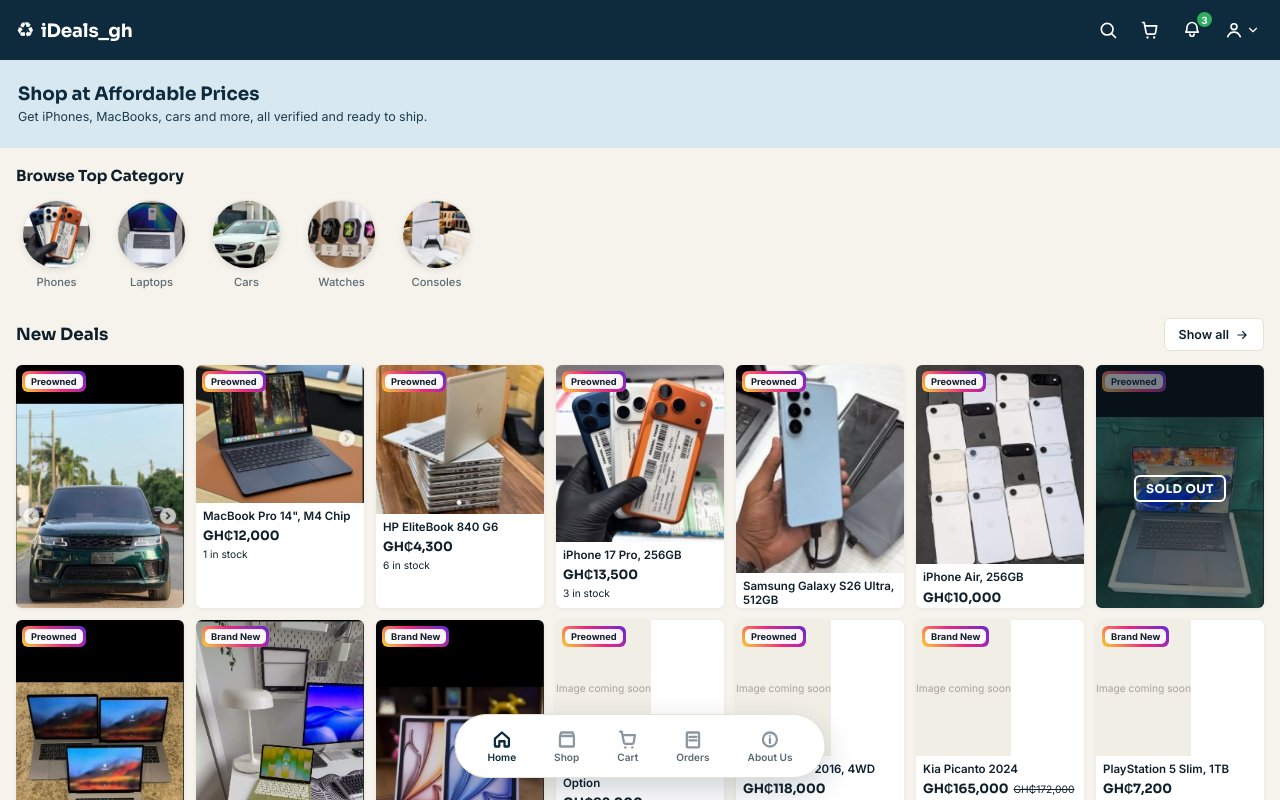
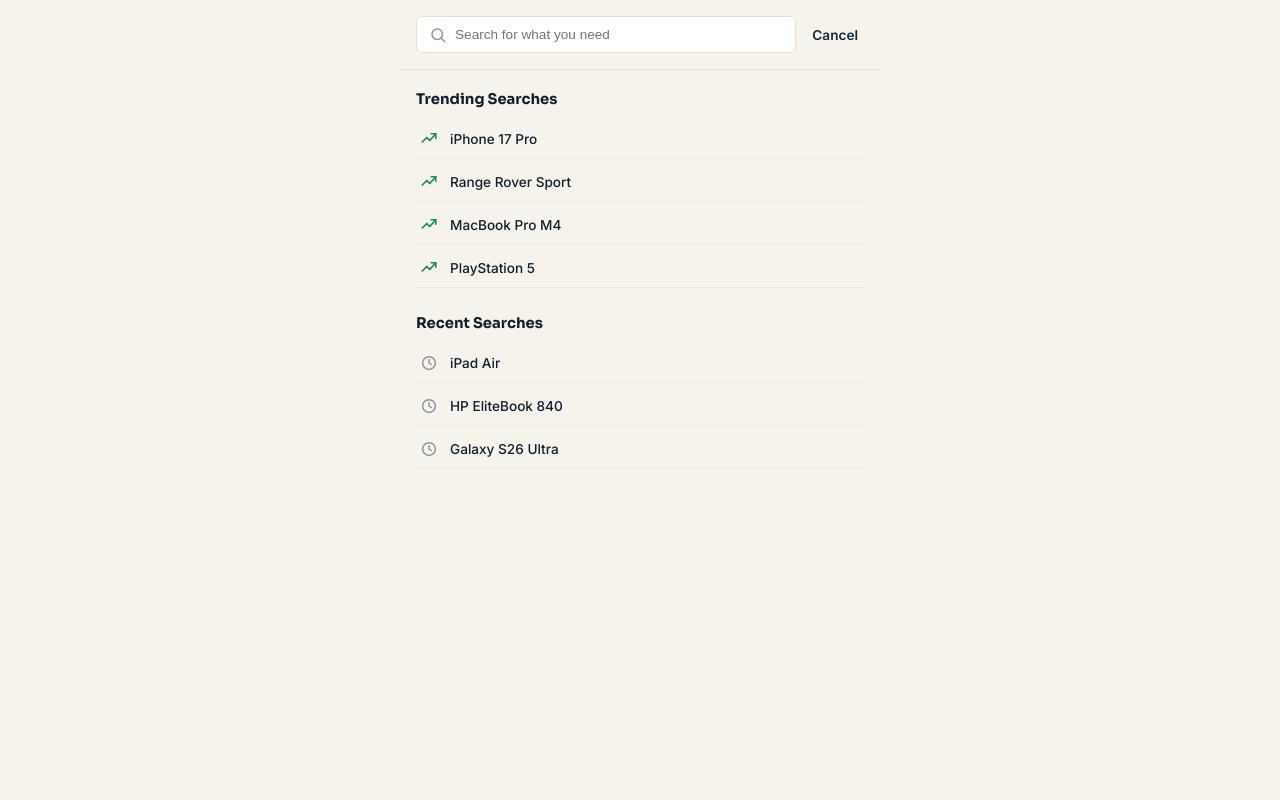
Before and after one commit to tontonvs/ideals_gh, a React (Vite) app: page / in a window 1280 px wide. Both pictures are taken after a click on the button 1108 px from the left and 30 px from the top of the page. Shown: the top 800 px of the page. Built offline with nearby package versions, Linux system fonts and the light colour scheme.

Commit message:
Badge only on Brand New, wider bottom nav spacing, fullscreen search overlay

```diff
--- a/src/components/ProductCard.tsx
+++ b/src/components/ProductCard.tsx
@@ -29,7 +29,9 @@
           <div style={styles.imagePlaceholder}>Image coming soon</div>
         )}
         <div style={styles.conditionTagPosition}>
-          <ConditionBadge condition={product.condition} />
+          {product.condition === "Brand New" && (
+            <ConditionBadge condition={product.condition} />
+          )}
         </div>
         {soldOut && (
           <div style={styles.soldOutOverlay}>
--- a/src/components/ProductDetailOverlay.tsx
+++ b/src/components/ProductDetailOverlay.tsx
@@ -95,7 +95,9 @@
               <div style={styles.carouselPlaceholder}>Image coming soon</div>
             )}
             <div style={styles.conditionTagPosition}>
-              <ConditionBadge condition={product.condition} size="lg" />
+              {product.condition === "Brand New" && (
+                <ConditionBadge condition={product.condition} size="lg" />
+              )}
             </div>
             {soldOut && (
               <div style={styles.soldOutBadgeWrap}>
--- /dev/null
+++ b/src/components/SearchOverlay.tsx
@@ -0,0 +1,207 @@
+import { useState } from "react";
+
+interface SearchOverlayProps {
+  onClose: () => void;
+}
+
+const TRENDING_SEARCHES = [
+  "iPhone 17 Pro",
+  "Range Rover Sport",
+  "MacBook Pro M4",
+  "PlayStation 5",
+];
+
+const RECENT_SEARCHES = ["iPad Air", "HP EliteBook 840", "Galaxy S26 Ultra"];
+
+export default function SearchOverlay({ onClose }: SearchOverlayProps) {
+  const [query, setQuery] = useState("");
+
+  return (
+    <div style={styles.backdrop}>
+      <div style={styles.sheet}>
+        <div style={styles.searchRow}>
+          <div style={styles.inputWrap}>
+            <SearchIcon />
+            <input
+              autoFocus
+              type="text"
+              value={query}
+              onChange={(e) => setQuery(e.target.value)}
+              placeholder="Search for what you need"
+              style={styles.input}
+            />
+          </div>
+          <button style={styles.cancelBtn} onClick={onClose}>
+            Cancel
+          </button>
+        </div>
+
+        <div style={styles.scrollArea}>
+          <div style={styles.section}>
+            <h2 style={styles.sectionHeading}>Trending Searches</h2>
+            <div style={styles.list}>
+              {TRENDING_SEARCHES.map((term) => (
+                <button key={term} style={styles.row}>
+                  <TrendUpIcon />
+                  <span style={styles.rowText}>{term}</span>
+                </button>
+              ))}
+            </div>
+          </div>
+
+          <div style={styles.section}>
+            <h2 style={styles.sectionHeading}>Recent Searches</h2>
+            <div style={styles.list}>
+              {RECENT_SEARCHES.map((term) => (
+                <button key={term} style={styles.row}>
+                  <ClockIcon />
+                  <span style={styles.rowText}>{term}</span>
+                </button>
+              ))}
+            </div>
+          </div>
+        </div>
+      </div>
+    </div>
+  );
+}
+
+function SearchIcon() {
+  return (
+    <svg width="18" height="18" viewBox="0 0 24 24" fill="none">
+      <circle cx="11" cy="11" r="7" stroke="#8A96A0" strokeWidth="2" />
+      <line
+        x1="21"
+        y1="21"
+        x2="16.65"
+        y2="16.65"
+        stroke="#8A96A0"
+        strokeWidth="2"
+        strokeLinecap="round"
+      />
+    </svg>
+  );
+}
+
+function ClockIcon() {
+  return (
+    <svg width="18" height="18" viewBox="0 0 24 24" fill="none">
+      <circle cx="12" cy="12" r="8.5" stroke="#8A96A0" strokeWidth="2" />
+      <path
+        d="M12 7.5V12l3 2"
+        stroke="#8A96A0"
+        strokeWidth="2"
+        strokeLinecap="round"
+        strokeLinejoin="round"
+      />
+    </svg>
+  );
+}
+
+function TrendUpIcon() {
+  return (
+    <svg width="18" height="18" viewBox="0 0 24 24" fill="none">
+      <path
+        d="M3 16l6-6 4 4 8-9"
+        stroke="var(--color-accent-green)"
+        strokeWidth="2.2"
+        strokeLinecap="round"
+        strokeLinejoin="round"
+      />
+      <path
+        d="M15 5h6v6"
+        stroke="var(--color-accent-green)"
+        strokeWidth="2.2"
+        strokeLinecap="round"
+        strokeLinejoin="round"
+      />
+    </svg>
+  );
+}
+
+const styles: Record<string, React.CSSProperties> = {
+  backdrop: {
+    position: "fixed",
+    inset: 0,
+    background: "var(--color-bg)",
+    zIndex: 110,
+    display: "flex",
+    justifyContent: "center",
+  },
+  sheet: {
+    width: "100%",
+    maxWidth: 480,
+    display: "flex",
+    flexDirection: "column",
+    height: "100%",
+  },
+  searchRow: {
+    display: "flex",
+    alignItems: "center",
+    gap: 10,
+    padding: "16px",
+    borderBottom: "1px solid #E7E1D3",
+  },
+  inputWrap: {
+    flex: 1,
+    display: "flex",
+    alignItems: "center",
+    gap: 8,
+    border: "1px solid #E7E1D3",
+    borderRadius: "var(--radius-sm)",
+    padding: "0 12px",
+    background: "var(--color-card)",
+  },
+  input: {
+    flex: 1,
+    border: "none",
+    outline: "none",
+    padding: "10px 0",
+    fontSize: "0.85rem",
+    background: "transparent",
+    color: "var(--color-text-dark)",
+  },
+  cancelBtn: {
+    background: "none",
+    border: "none",
+    fontSize: "0.85rem",
+    fontWeight: 600,
+    color: "var(--color-navy)",
+    whiteSpace: "nowrap",
+  },
+  scrollArea: {
+    flex: 1,
+    overflowY: "auto",
+    padding: "20px 16px",
+  },
+  section: {
+    marginBottom: 26,
+  },
+  sectionHeading: {
+    margin: "0 0 12px",
+    fontFamily: "var(--font-display)",
+    fontWeight: 700,
+    fontSize: "0.92rem",
+    color: "var(--color-text-dark)",
+  },
+  list: {
+    display: "flex",
+    flexDirection: "column",
+    gap: 4,
+  },
+  row: {
+    display: "flex",
+    alignItems: "center",
+    gap: 12,
+    padding: "10px 4px",
+    background: "none",
+    border: "none",
+    textAlign: "left",
+    borderBottom: "1px solid #EFEAE0",
+  },
+  rowText: {
+    fontSize: "0.85rem",
+    fontWeight: 500,
+    color: "var(--color-text-dark)",
+  },
+};
--- a/src/components/TopNav.tsx
+++ b/src/components/TopNav.tsx
@@ -1,6 +1,7 @@
 import { useState, useRef, useEffect } from "react";
 import { Link } from "react-router-dom";
 import { useCart } from "../context/CartContext";
+import SearchOverlay from "./SearchOverlay";
 
 interface TopNavProps {
   notificationCount?: number;
@@ -8,6 +9,7 @@
 
 export default function TopNav({ notificationCount = 3 }: TopNavProps) {
   const [profileOpen, setProfileOpen] = useState(false);
+  const [searchOpen, setSearchOpen] = useState(false);
   const dropdownRef = useRef<HTMLDivElement>(null);
   const { itemCount } = useCart();
 
@@ -25,6 +27,7 @@
   }, []);
 
   return (
+    <>
       <header style={styles.nav}>
         <Link to="/" style={styles.logoWrap}>
           <span style={styles.recycle}>&#9851;</span>
@@ -32,7 +35,11 @@
         </Link>
 
         <div style={styles.icons}>
-        <button aria-label="Search" style={styles.iconBtn}>
+          <button
+            aria-label="Search"
+            style={styles.iconBtn}
+            onClick={() => setSearchOpen(true)}
+          >
             <SearchIcon />
           </button>
 
@@ -86,6 +93,9 @@
           </div>
         </div>
       </header>
+
+      {searchOpen && <SearchOverlay onClose={() => setSearchOpen(false)} />}
+    </>
   );
 }
 
--- a/src/index.css
+++ b/src/index.css
@@ -82,7 +82,7 @@
   display: flex;
   align-items: center;
   justify-content: center;
-  gap: 26px;
+  gap: 34px;
   position: fixed;
   bottom: 0;
   left: 50%;
```
Lines whose indentation alone changed are shown as unchanged.
